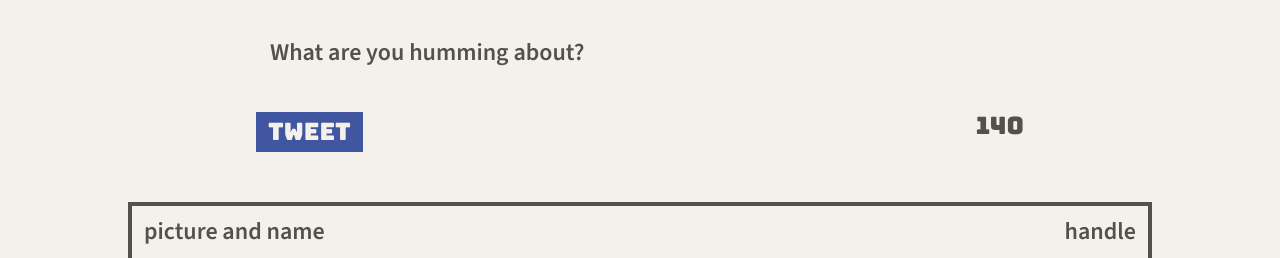
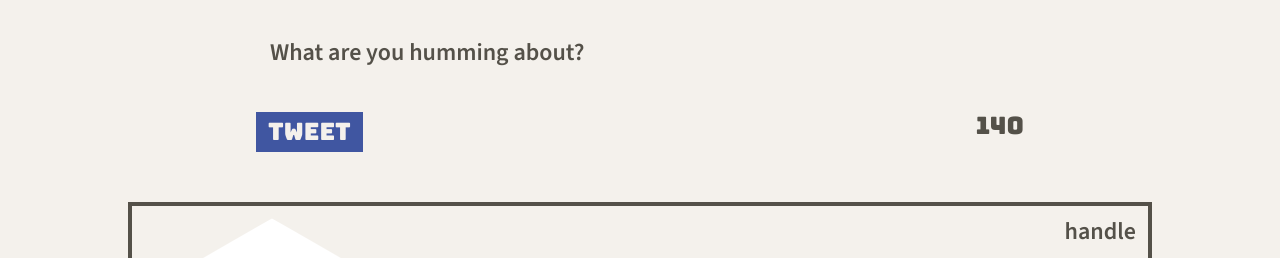
Before and after one commit to creynolds8/tweeter, a website: page public/index.html in a window 1280 px wide. Shown: the part 616-874 px from the top of the page. Drawn offline with nearby package versions, Linux system fonts and the light colour scheme.

Commit message:
add placeholder image

```diff
--- a/public/index.html
+++ b/public/index.html
@@ -93,7 +93,7 @@
       <section id="tweets-container">
         <article class="tweet">
           <header>
-            <span>picture and name</span>
+            <span><img src="images/profile-hex.png"/> and name</span>
             handle
           </header>
             <p>
```
